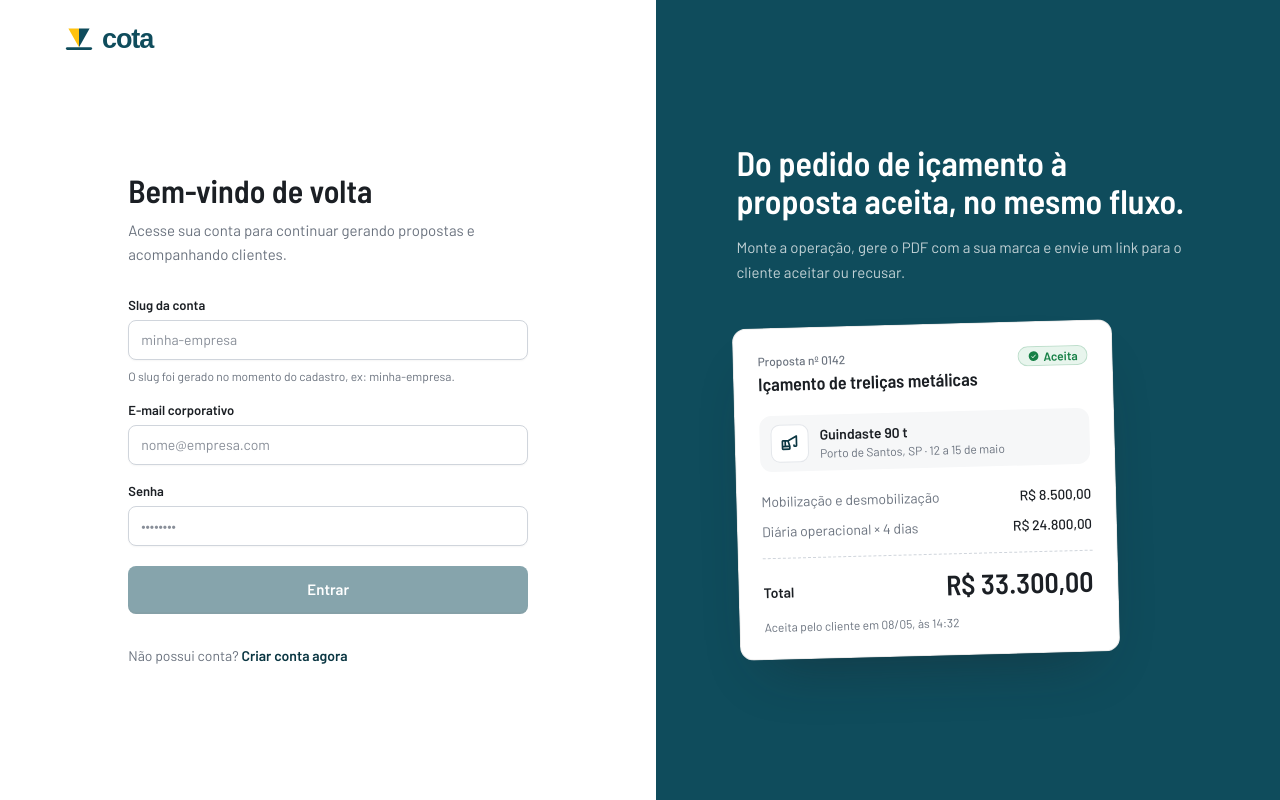
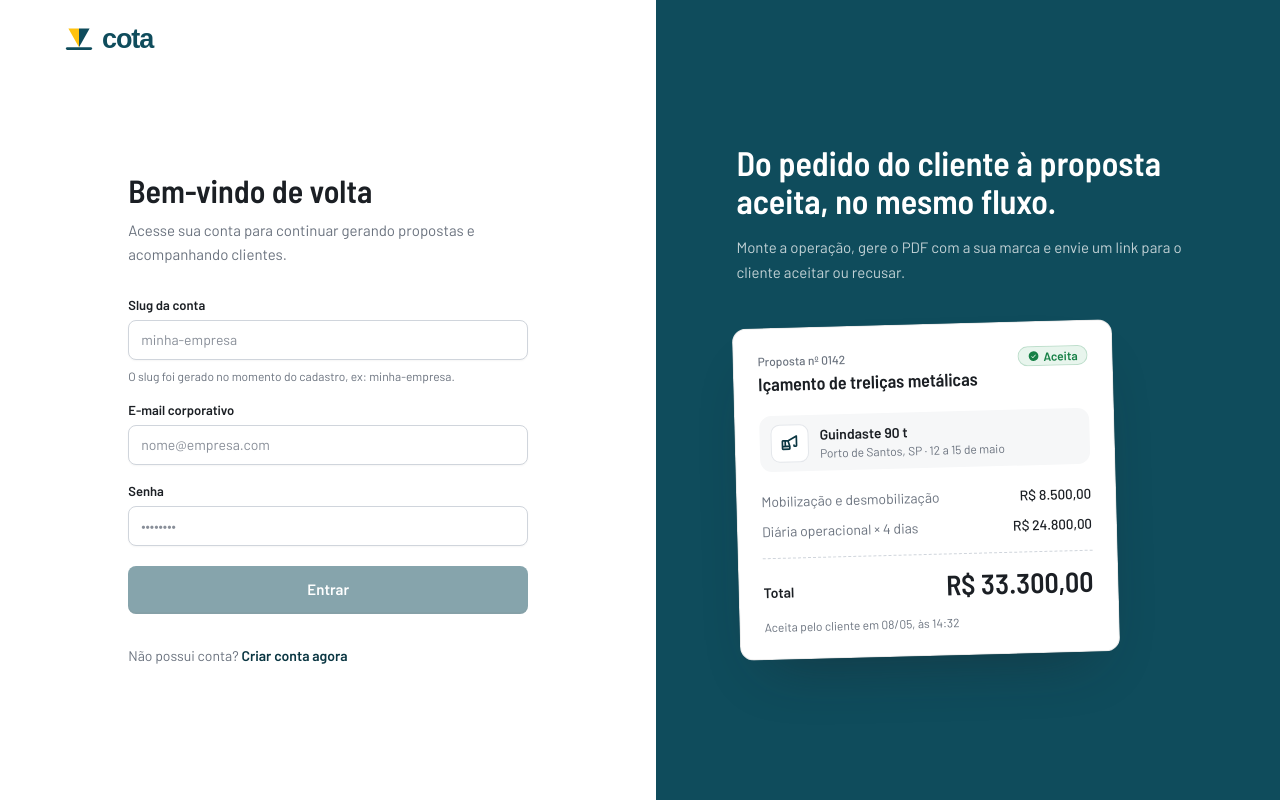
Before and after one commit to arturbordignon/cota, a Next.js app in the folder apps/web/: page /sign-in in a window 1280 px wide. Built offline with nearby package versions, Linux system fonts and the light colour scheme; no server answers; a web font is replaced by a local one.

Commit message:
Replace crane-only wording and icons with heavy-service ones.

```diff
--- a/apps/web/src/app/(auth)/layout.tsx
+++ b/apps/web/src/app/(auth)/layout.tsx
@@ -41,7 +41,7 @@ export default function AuthLayout({ children }: { children: React.ReactNode })
       <aside className="hidden overflow-hidden bg-primary lg:flex lg:flex-col lg:justify-center lg:px-14 xl:px-20">
         <div className="max-w-md">
           <h2 className="text-balance font-display text-[34px] font-semibold leading-[1.1] text-white">
-            Do pedido de içamento à proposta aceita, no mesmo fluxo.
+            Do pedido do cliente à proposta aceita, no mesmo fluxo.
           </h2>
           <p className="mt-4 text-[15px] leading-relaxed text-white/75">
             Monte a operação, gere o PDF com a sua marca e envie um link para o cliente aceitar ou recusar.
--- a/apps/web/src/app/(dashboard)/services/page.tsx
+++ b/apps/web/src/app/(dashboard)/services/page.tsx
@@ -4,7 +4,7 @@ import { useEffect, useMemo, useState } from "react";
 import type { FormEvent } from "react";
 import { useFormatter } from "next-intl";
 import { useMutation, useQuery, useQueryClient } from "@tanstack/react-query";
-import { Crane, PencilSimple, Plus, Trash } from "@phosphor-icons/react";
+import { PencilSimple, Plus, Trash, Truck } from "@phosphor-icons/react";
 
 import type { Route } from "next";
 import Link from "next/link";
@@ -319,7 +319,7 @@ export default function ServicesPage() {
               <Card key={service.id} className="flex flex-col p-5">
                 <div className="flex items-start gap-3">
                   <span className="flex h-10 w-10 shrink-0 items-center justify-center rounded-lg bg-primary-soft text-primary-strong">
-                    <Crane size={20} weight="bold" />
+                    <Truck size={20} weight="bold" />
                   </span>
                   <div className="min-w-0 flex-1">
                     <h3 className="font-sans text-[15px] font-semibold leading-snug text-ink">{service.name}</h3>
@@ -362,7 +362,7 @@ export default function ServicesPage() {
         </div>
       ) : (
         <EmptyState
-          icon={<Crane size={24} weight="bold" />}
+          icon={<Truck size={24} weight="bold" />}
           title="Nenhum serviço cadastrado ainda."
           description="Adicione seus equipamentos e pacotes principais para reutilizar os valores nas propostas."
           action={
--- a/apps/web/src/app/page.tsx
+++ b/apps/web/src/app/page.tsx
@@ -42,7 +42,7 @@ export default function LandingPage() {
       <main>
         <section className="mx-auto grid max-w-6xl items-center gap-12 px-6 py-16 md:py-24 lg:grid-cols-[minmax(0,1.1fr)_minmax(0,0.9fr)]">
           <div>
-            <p className="text-sm font-semibold text-primary-strong">Propostas de içamento</p>
+            <p className="text-sm font-semibold text-primary-strong">Guindaste, guincho, munck e outros serviços pesados</p>
             <h1 className="mt-3 max-w-xl text-balance font-display text-[40px] font-semibold leading-[1.05] tracking-[-0.015em] md:text-[56px]">
               A proposta sai pronta para o cliente abrir e responder.
             </h1>
```
